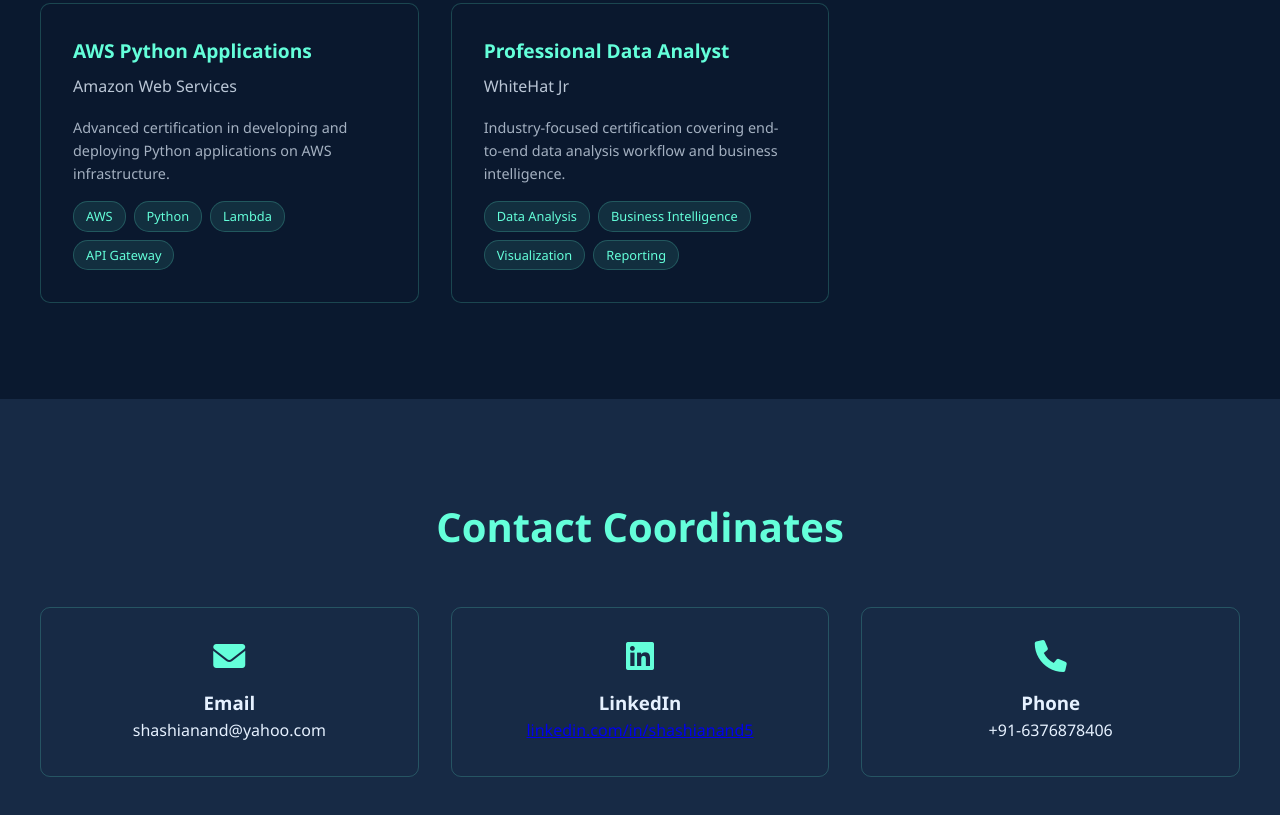
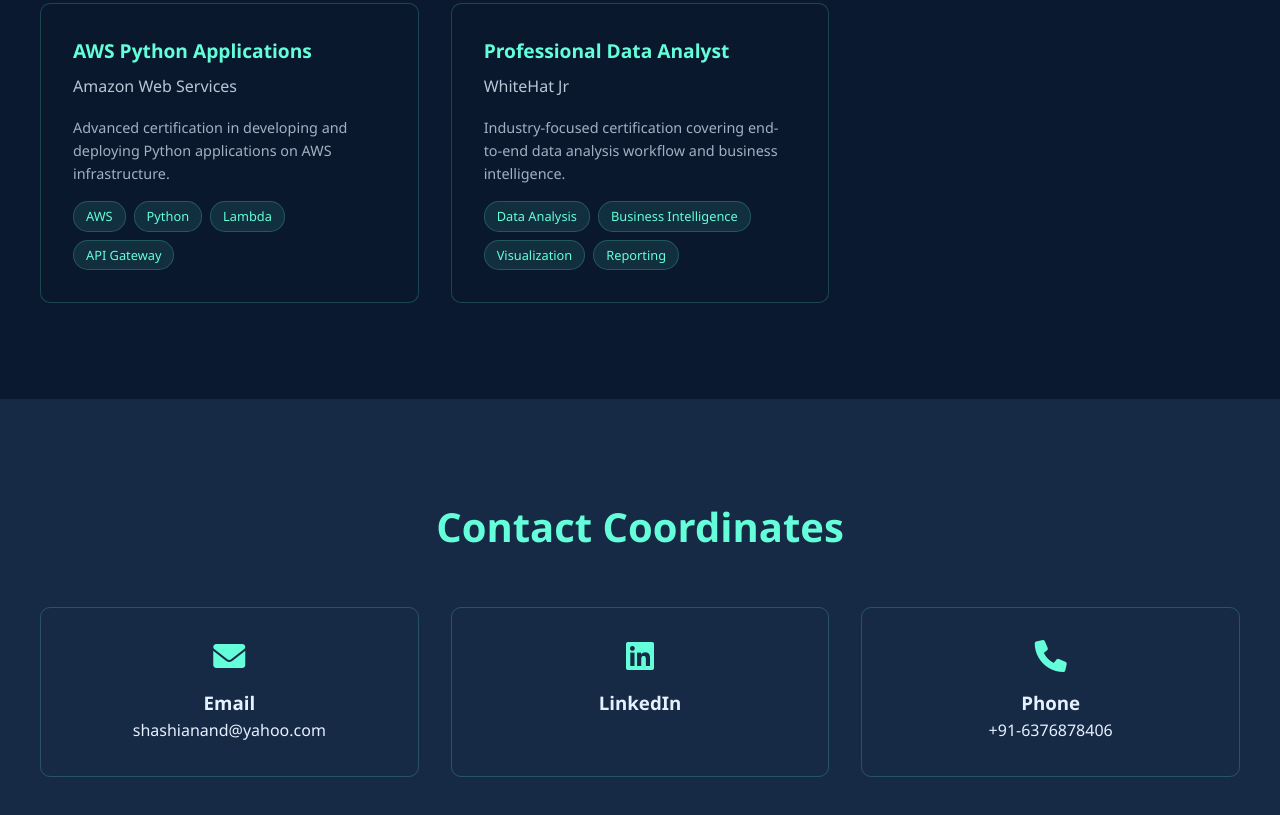
Before and after one commit to Ishashianand/portfolio, a plain HTML site: page index.html in a window 1280 px wide. Shown: the part 4670-5485 px from the top of the page. Drawn offline with nearby package versions, Linux system fonts and the light colour scheme; animation ran at ten frames a second.

Commit message:
index.html

```diff
--- a/index.html
+++ b/index.html
@@ -596,7 +596,7 @@
                     <div class="contact-item">
                         <i class="fab fa-linkedin fa-2x"></i>
                         <h3>LinkedIn</h3>
-                        <a href="https://linkedin.com/in/shashianand5">linkedin.com/in/shashianand5</a>
+                        <a href="https://linkedin.com/in/shashianand5"></a>
                     </div>
                     <div class="contact-item">
                         <i class="fas fa-phone fa-2x"></i>
```
